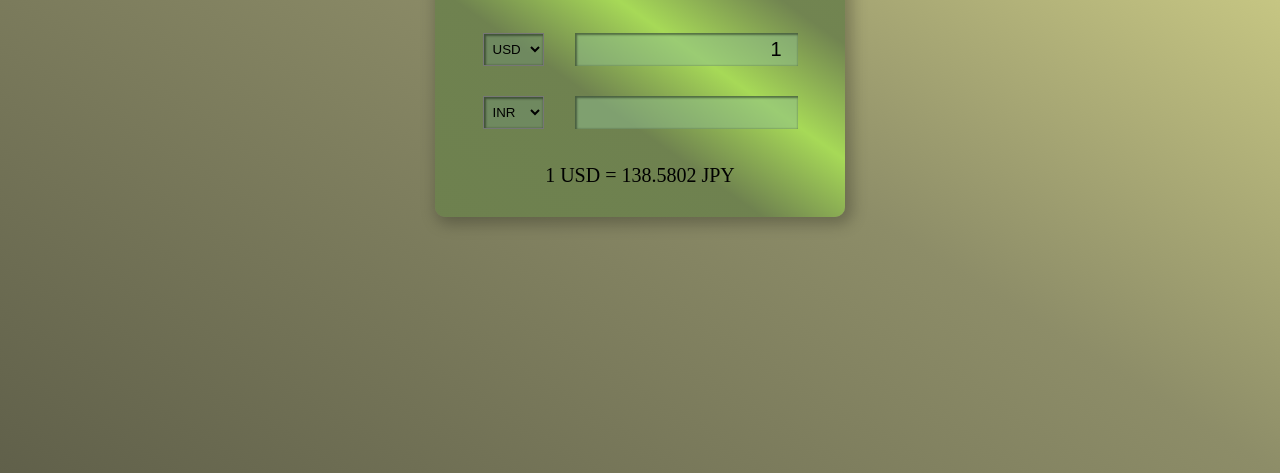
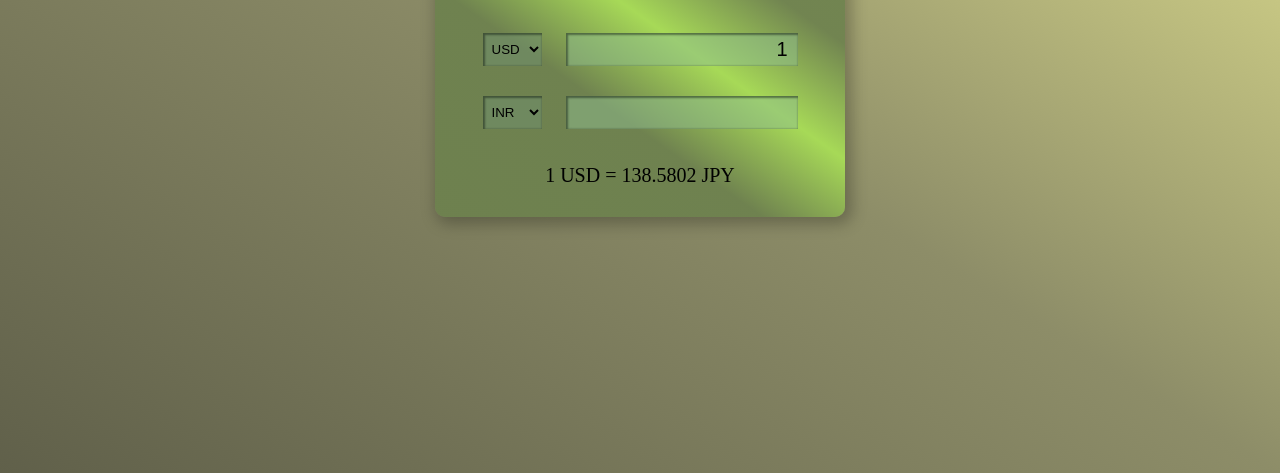
Before and after one commit to Tracy8040/currency-converter, a plain HTML site: page index.html in a window 1280 px wide. Shown: the part 327-800 px from the top of the page. Drawn offline with Linux system fonts and the light colour scheme; no server answers.

Commit message:
Add files via upload

```diff
--- a/style.css
+++ b/style.css
@@ -34,16 +34,24 @@ body {
  padding: 5px;
  box-shadow: inset 1px 1px 2px 1px rgba(19, 30, 18, 0.5);
  background-color: rgba(112, 146, 112, 0.5);
+ border: none;
 }
 
 .currency-container input {
   width: 70%;
-  padding: 5px 1px 5px 1px;
+  padding: 5px 10px 5px 1px;
   font-size: 20px;
   text-align: right;
   box-shadow: inset 1px 1px 2px 1px rgba(19, 30, 18, 0.5);
   background-color: rgba(144, 191, 144, 0.5);
   border: none;
+  appearance: textfield;
+}
+
+input[type="number"]::-webkit-inner-spin-button,
+input[type="number"]::-webkit-outer-spin-button {
+  -webkit-appearance: none;
+  margin: 0;
 }
 
 p {
```
